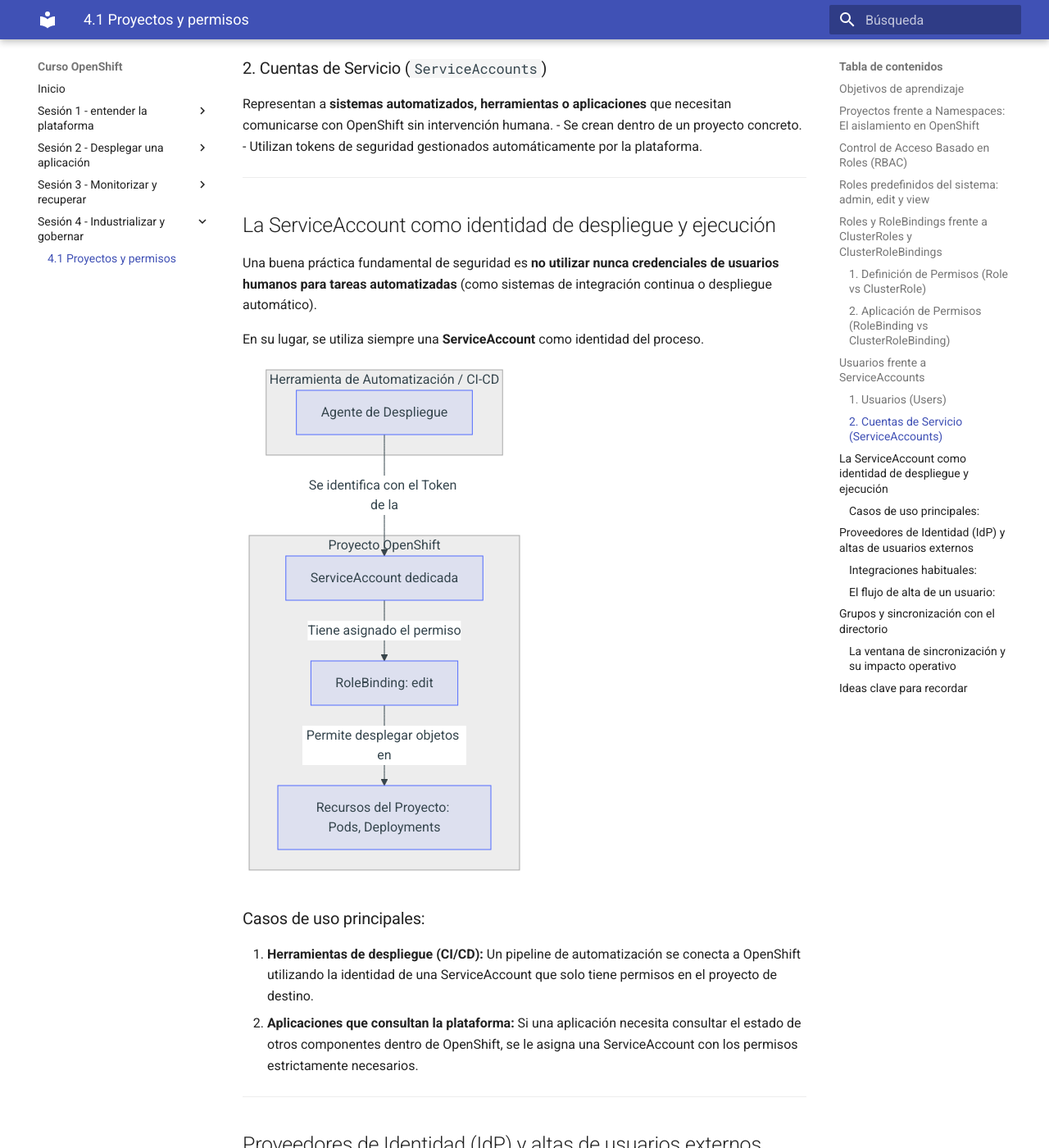
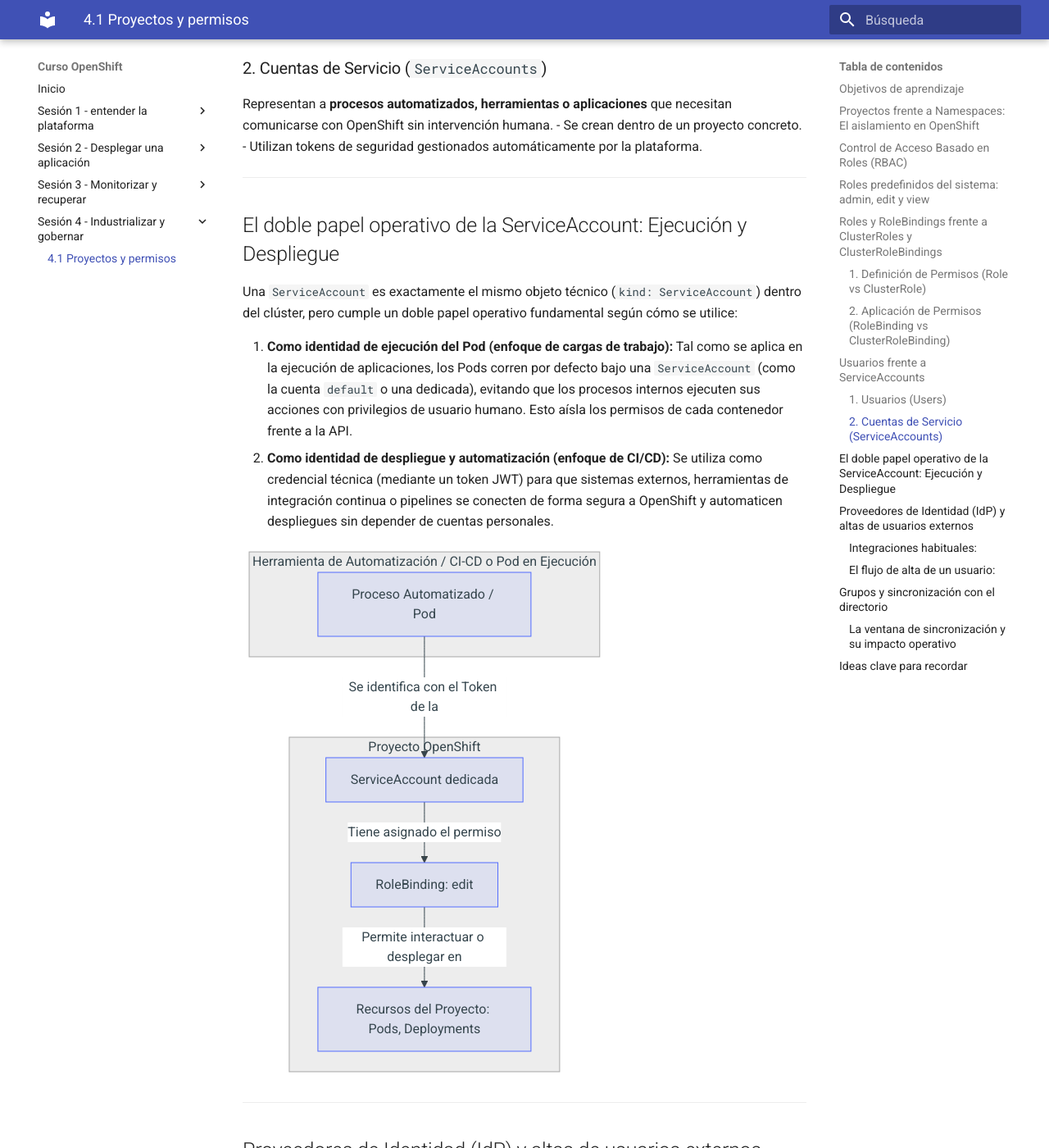
Before and after one commit to ieftraining/curso-openshift, an MkDocs documentation site: the page built from docs/sesion4/4.1 Proyectos y permisos.md, in a window 1280 px wide and 1400 px high, scrolled down 5134 px. Shown: the whole window at 82% size. Built offline with MkDocs 1.6.1 and Material for MkDocs 9.7.7, drawn with Linux system fonts in a browser that asks for light colours; some of the changed text lies outside the part shown.

Commit message:
Add files via upload

````diff
--- a/docs/sesion4/4.1 Proyectos y permisos.md
+++ b/docs/sesion4/4.1 Proyectos y permisos.md
@@ -9,7 +9,7 @@
 - Comprender el propósito de los roles predefinidos del sistema (`admin`, `edit`, `view`).
 - Entender el concepto de asignación de autorizaciones mediante `Roles`, `ClusterRoles`, `RoleBindings` y `ClusterRoleBindings`.
 - Distinguir entre identidades humanas (`Users`) y cuentas de servicio automatizadas (`ServiceAccounts`).
-- Comprender el uso de la `ServiceAccount` como identidad de ejecución y despliegue para procesos automatizados y sistemas externos.
+- Comprender el doble papel operativo de la `ServiceAccount` como identidad de ejecución para Pods y como identidad de despliegue para procesos automatizados.
 - Entender el flujo de integración de Proveedores de Identidad (IdP) para la autenticación de usuarios.
 - Aplicar la buena práctica de asignación de permisos por **grupos**, comprendiendo el impacto operativo de la sincronización programada con el directorio corporativo.
 
@@ -137,22 +137,23 @@
 - Inician sesión mediante la consola web o la CLI (`oc login`).
 
 ### 2. Cuentas de Servicio (`ServiceAccounts`)
-Representan a **sistemas automatizados, herramientas o aplicaciones** que necesitan comunicarse con OpenShift sin intervención humana.
+Representan a **procesos automatizados, herramientas o aplicaciones** que necesitan comunicarse con OpenShift sin intervención humana.
 - Se crean dentro de un proyecto concreto.
 - Utilizan tokens de seguridad gestionados automáticamente por la plataforma.
 
 ---
 
-## La ServiceAccount como identidad de despliegue y ejecución
+## El doble papel operativo de la ServiceAccount: Ejecución y Despliegue
 
-Una buena práctica fundamental de seguridad es **no utilizar nunca credenciales de usuarios humanos para tareas automatizadas** (como sistemas de integración continua o despliegue automático).
+Una `ServiceAccount` es exactamente el mismo objeto técnico (`kind: ServiceAccount`) dentro del clúster, pero cumple un doble papel operativo fundamental según cómo se utilice:
 
-En su lugar, se utiliza siempre una **ServiceAccount** como identidad del proceso.
+1. **Como identidad de ejecución del Pod (enfoque de cargas de trabajo):** Tal como se aplica en la ejecución de aplicaciones, los Pods corren por defecto bajo una `ServiceAccount` (como la cuenta `default` o una dedicada), evitando que los procesos internos ejecuten sus acciones con privilegios de usuario humano. Esto aísla los permisos de cada contenedor frente a la API.
+2. **Como identidad de despliegue y automatización (enfoque de CI/CD):** Se utiliza como credencial técnica (mediante un token JWT) para que sistemas externos, herramientas de integración continua o pipelines se conecten de forma segura a OpenShift y automaticen despliegues sin depender de cuentas personales.
 
 ```mermaid
 flowchart TD
-    subgraph Herramienta de Automatización / CI-CD
-        A[Agente de Despliegue]
+    subgraph Herramienta de Automatización / CI-CD o Pod en Ejecución
+        A[Proceso Automatizado / Pod]
     end
 
     subgraph Proyecto OpenShift
@@ -163,12 +164,8 @@
 
     A -->|Se identifica con el Token de la| B
     B -->|Tiene asignado el permiso| C
-    C -->|Permite desplegar objetos en| D
+    C -->|Permite interactuar o desplegar en| D
 ```
-
-### Casos de uso principales:
-1. **Herramientas de despliegue (CI/CD):** Un pipeline de automatización se conecta a OpenShift utilizando la identidad de una ServiceAccount que solo tiene permisos en el proyecto de destino.
-2. **Aplicaciones que consultan la plataforma:** Si una aplicación necesita consultar el estado de otros componentes dentro de OpenShift, se le asigna una ServiceAccount con los permisos estrictamente necesarios.
 
 ---
 
@@ -244,7 +241,7 @@
     - **RBAC** controla el acceso evaluando Sujetos (quién), Verbos (qué acción) y Recursos (sobre qué objeto).
     - Los roles predefinidos **`admin`**, **`edit`** y **`view`** cubren la inmensa mayoría de necesidades de permisos en un proyecto.
     - Los **`Roles`** aplican a nivel de un único proyecto; los **`ClusterRoles`** definen permisos globales o plantillas reutilizables.
-    - Las **`ServiceAccounts`** son identidades automatizadas diseñadas para tareas de CI/CD y automatización, evitando el uso de cuentas de usuario humanas.
+    - Las **`ServiceAccounts`** tienen un doble papel operativo: sirven como identidad interna de ejecución para aislar privilegios en los Pods y como identidad segura para automatizaciones y pipelines de CI/CD.
     - La autenticación de usuarios se delega en el **Proveedor de Identidad corporativo** (Active Directory, LDAP, Keycloak).
     - **Asigna siempre los permisos a Grupos**, nunca a usuarios individuales.
     - La sincronización de grupos con el directorio corporativo es **programada**, por lo que los cambios de alta o baja no son inmediatos hasta que se ejecuta el proceso de sincronización.
````
